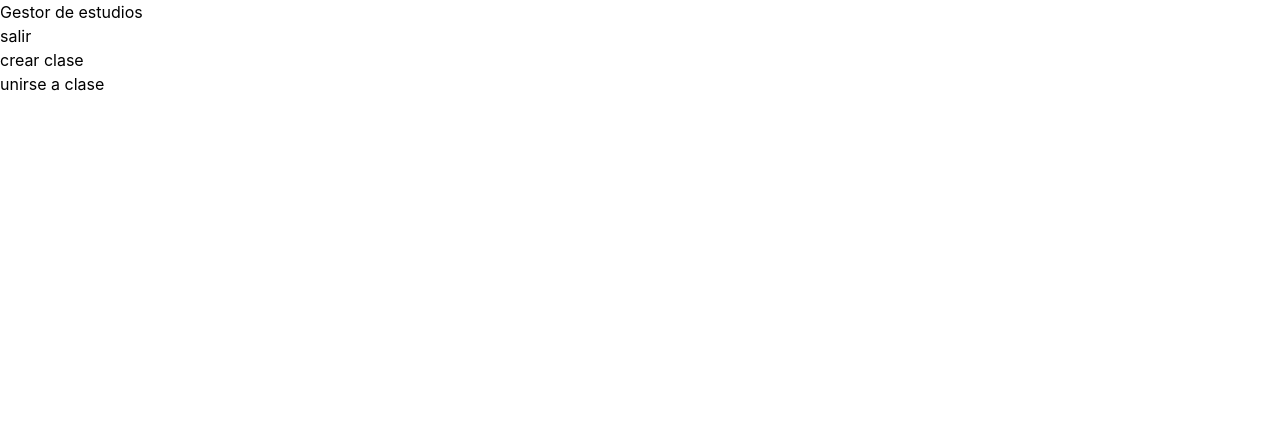
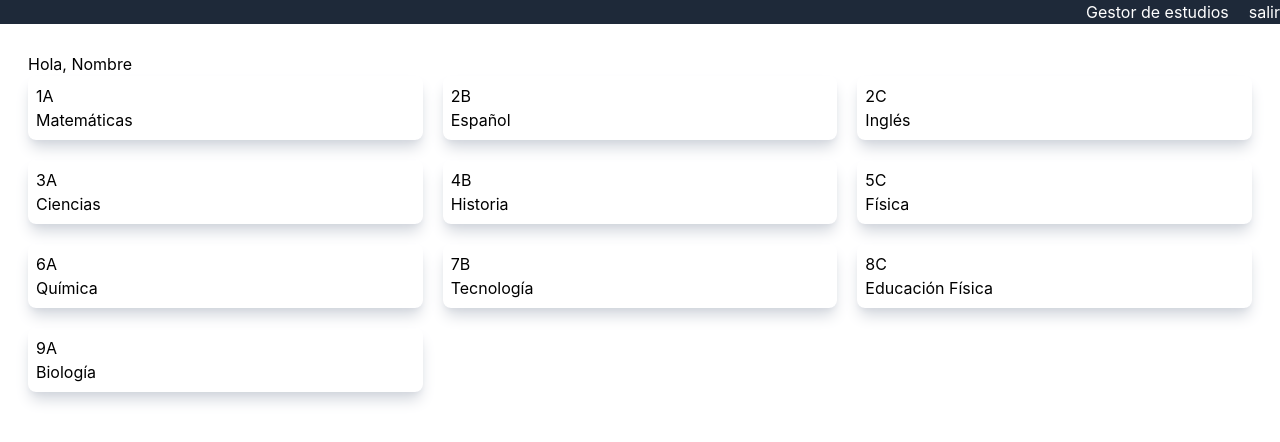
Before and after one commit to and1ru/calificaciones-front, a React (Vite) app: page /dashboard in a window 1280 px wide. Shown: the top 442 px of the page. Built offline with nearby package versions, Linux system fonts and the light colour scheme.

Commit message:
se agrego una pagina para ver los estudiantes de una clase segun el id de la clase

```diff
--- /dev/null
+++ b/src/components/group-component.tsx
@@ -0,0 +1,22 @@
+import { useNavigate } from "react-router-dom";
+
+interface Props{
+    id:number;
+    group:string;
+    subject:string;
+}
+export const GroupComponent = ({id, group, subject}:Props) => {
+    const navegar = useNavigate()
+
+    function handleNavegar(id:number) {
+        navegar(`/clase/${id}`)
+    }
+  return (
+    <div
+    onClick={() => handleNavegar(id)}
+    key={id} className="shadow-gray-300 shadow-lg rounded-lg p-2 cursor-pointer">
+        <p>{group}</p>
+        <p>{subject}</p>
+    </div>
+  );
+};
--- a/src/components/header-component.tsx
+++ b/src/components/header-component.tsx
@@ -1,8 +1,8 @@
 export const HeaderComponent = () => {
   return (
-    <header>
+    <header className="bg-gray-800 text-white">
         <nav>
-            <ul>
+            <ul className="flex justify-end gap-5">
                 <li>Gestor de estudios</li>
                 <li>salir</li>
             </ul>
--- /dev/null
+++ b/src/helper/grupos.ts
@@ -0,0 +1,52 @@
+export const teacherGroups = [
+    {
+        id: 1,
+        group: "1A",
+        subject: "Matemáticas"
+    },
+    {
+        id: 2,
+        group: "2B",
+        subject: "Español"
+    },
+    {
+        id: 3,
+        group: "2C",
+        subject: "Inglés"
+    },
+    {
+        id: 4,
+        group: "3A",
+        subject: "Ciencias"
+    },
+    {
+        id: 5,
+        group: "4B",
+        subject: "Historia"
+    },
+    {
+        id: 6,
+        group: "5C",
+        subject: "Física"
+    },
+    {
+        id: 7,
+        group: "6A",
+        subject: "Química"
+    },
+    {
+        id: 8,
+        group: "7B",
+        subject: "Tecnología"
+    },
+    {
+        id: 9,
+        group: "8C",
+        subject: "Educación Física"
+    },
+    {
+        id: 10,
+        group: "9A",
+        subject: "Biología"
+    }
+];
--- a/src/pages/dashboard-page.tsx
+++ b/src/pages/dashboard-page.tsx
@@ -1,51 +1,39 @@
-import { useRef } from "react";
+/*
+profesor:
+podra seleccionar que grupo tiene y la materia que enseña
+podra crear una calificacion y asignar el porcentaje
+podra ver el promedio de notas de los estudiantes
+podra ver todos los estudiantes que tiene por grupo
+podra decir si un estudiante asistio o no
+podra imprimir un archivo con las notas de los estudiantes
+podra hacer observaciones de los estudiantes
+
+estudiante:
+podra ver todas las materias que tiene
+podra ver todas las notas y el porcentaje que tiene en la nota final
+podra ver el promedio
+podra ver el profesor asignado a la materia
+podra ver una lista con la asistencia de clase
+podra ver que materias va perdiendo, en riesgo o ganando
+
+general:
+filtros de 1, 2 semestre / periodo
+*/
+
+import { GroupComponent } from "../components/group-component";
 import { HeaderComponent } from "../components/header-component";
+import { teacherGroups } from "../helper/grupos";
 
 export const DashboardPage = () => {
-
-    const joinClass = useRef<HTMLDialogElement | null>(null)
-    const createClass = useRef<HTMLDialogElement | null>(null)
-
-    function openCrearClase() {
-        if (!createClass.current) return
-        createClass.current.show()
-        console.log(createClass.current.show())
-    }
-
-    function closeCrearClase() {
-        if (!createClass.current) return
-        createClass.current.close()
-        console.log(createClass.current.close())
-    }
-
-    function openJoinClass() {
-        if (!joinClass.current) return
-        joinClass.current.show()
-        console.log(joinClass.current.show())
-    }
-
-    function closeJoinClass() {
-        if (!joinClass.current) return
-        joinClass.current.close()
-        console.log(joinClass.current.close())
-    }
 
     return (
         <>
             <HeaderComponent />
-            <main>
-                <section>
-                    <div onClick={openCrearClase}>crear clase</div>
-                    <div onClick={openJoinClass}>unirse a clase</div>
+            <main className="p-7">
+                <h1>Hola, Nombre</h1>
+                <section className="grid grid-cols-3 gap-5">
+                    { teacherGroups.map((group) => (<GroupComponent group={group.group} id={group.id} subject={group.subject}/>))}
                 </section>
-                <dialog ref={joinClass}>
-                    <p>junirse</p>
-                    <button onClick={closeJoinClass}>cerrar</button>
-                </dialog>
-                <dialog ref={createClass}>
-                    <p>crear</p>
-                    <button onClick={closeCrearClase}>cerrar</button>
-                </dialog>
             </main>
         </>
     );
--- a/src/routes/app-router.tsx
+++ b/src/routes/app-router.tsx
@@ -15,5 +15,9 @@ export const routes = createBrowserRouter([
     {
         path: "dashboard",
         element: <DashboardPage/>
+    },
+    {
+        path: "clase/:id",
+        element: <></>
     }
 ])
```
